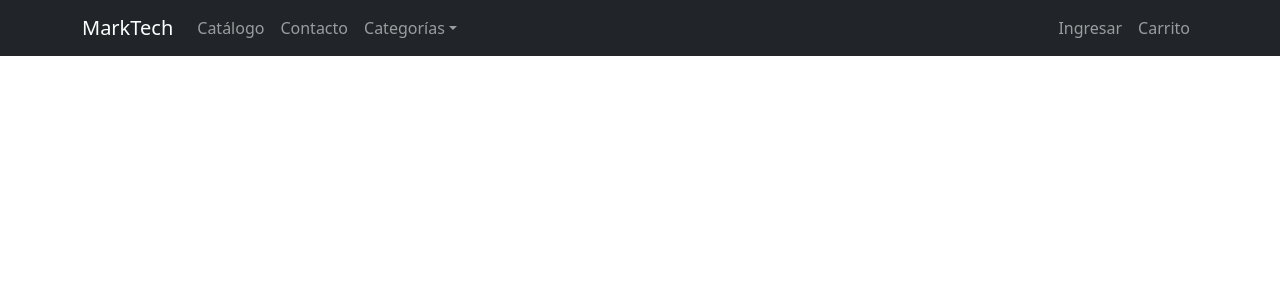
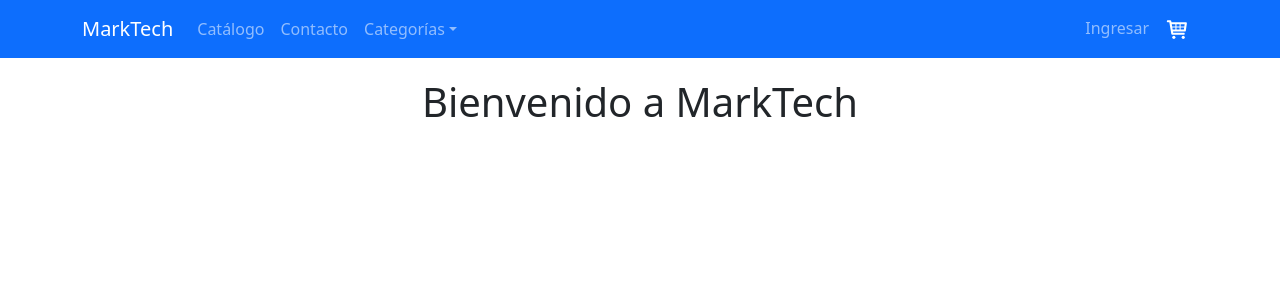
Before and after one commit to JuaniRunco/Ecommerce-Runco, a React (Create React App) app in the folder ecommer-app/: page / in a window 1280 px wide. Shown: the top 300 px of the page. Built offline with nearby package versions, Linux system fonts and the light colour scheme.

Commit message:
Agrego NavBar e ItemListContainer con mensaje greeting

```diff
--- a/ecommer-app/package.json
+++ b/ecommer-app/package.json
@@ -10,6 +10,7 @@
     "react": "^18.2.0",
     "react-bootstrap": "^2.4.0",
     "react-dom": "^18.2.0",
+    "react-icons": "^4.4.0",
     "react-scripts": "5.0.1",
     "web-vitals": "^2.1.4"
   },
--- a/ecommer-app/src/App.js
+++ b/ecommer-app/src/App.js
@@ -1,11 +1,14 @@
 import './App.css';
+import 'bootstrap/dist/css/bootstrap.min.css';
 import NavBar from './components/NavBar';
-import 'bootstrap/dist/css/bootstrap.min.css';
+import ItemListContainer from './components/ItemListContainer'
 
 function App() {
+
   return (
     <>
       <NavBar />
+      <ItemListContainer greeting="Bienvenido a MarkTech" />
     </>
   );
 }
--- /dev/null
+++ b/ecommer-app/src/components/CartWidget.js
@@ -0,0 +1,9 @@
+import { TiShoppingCart } from "react-icons/ti";
+
+function CartWidget() {
+    return (
+        <TiShoppingCart style={{fontSize:'25px', color:'white'}}/>
+    );
+}
+
+export default CartWidget;
--- /dev/null
+++ b/ecommer-app/src/components/ItemListContainer.js
@@ -0,0 +1,11 @@
+
+const ItemListContainer = (props) => {
+
+    return (
+        <h1 style={{ textAlign: 'center', marginTop: '20px' }}>
+            {props.greeting}
+        </h1>
+    );
+}
+
+export default ItemListContainer;
--- a/ecommer-app/src/components/NavBar.js
+++ b/ecommer-app/src/components/NavBar.js
@@ -2,10 +2,11 @@ import Container from 'react-bootstrap/Container';
 import Nav from 'react-bootstrap/Nav';
 import Navbar from 'react-bootstrap/Navbar';
 import NavDropdown from 'react-bootstrap/NavDropdown';
+import CartWidget from './CartWidget';
 
 function NavBar() {
     return (
-        <Navbar collapseOnSelect expand="lg" bg="dark" variant="dark">
+        <Navbar collapseOnSelect expand="lg" bg="primary" variant="dark">
             <Container>
                 <Navbar.Brand href="#home">MarkTech</Navbar.Brand>
                 <Navbar.Toggle aria-controls="responsive-navbar-nav" />
@@ -29,7 +30,7 @@ function NavBar() {
                     <Nav>
                         <Nav.Link href="#deets">Ingresar</Nav.Link>
                         <Nav.Link eventKey={2} href="#memes">
-                            Carrito
+                            <CartWidget />
                         </Nav.Link>
                     </Nav>
                 </Navbar.Collapse>
```
Also changed, not shown: 1 other file (tests, documents, lock files or other folders).
